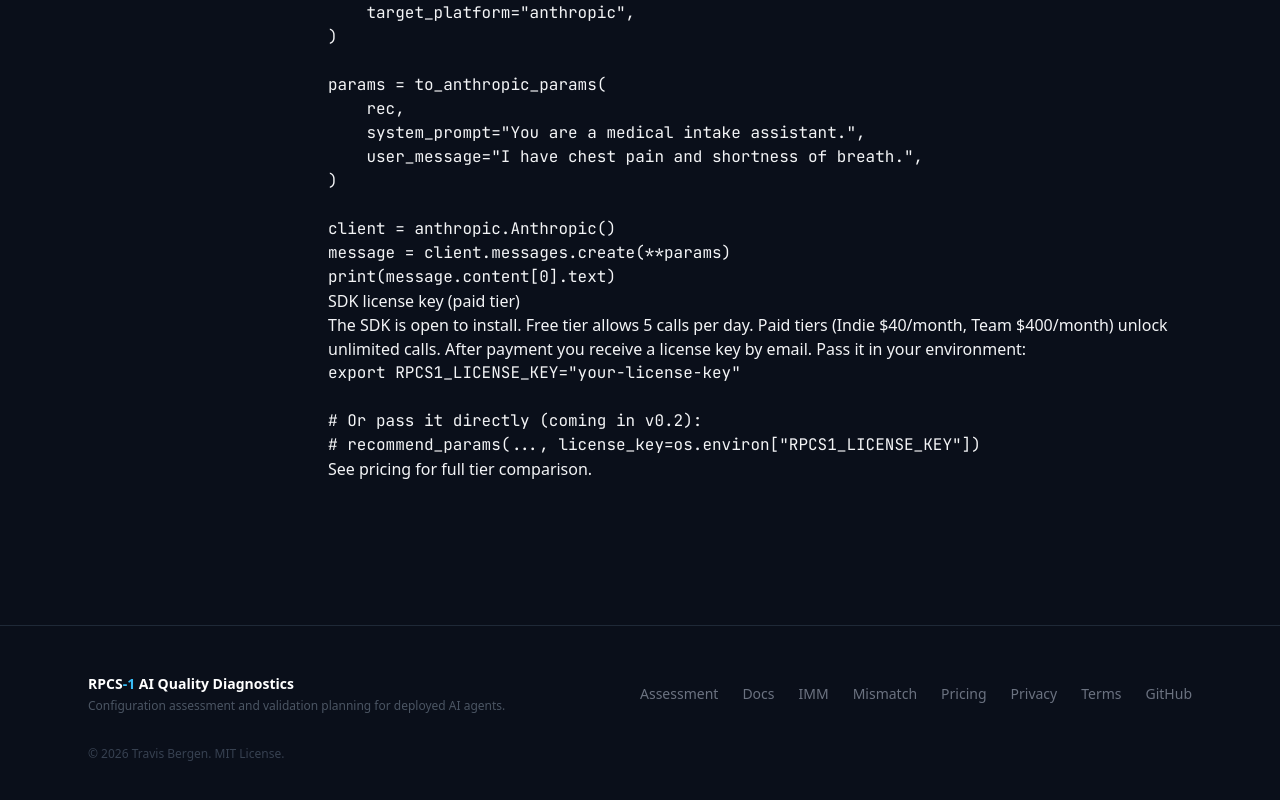
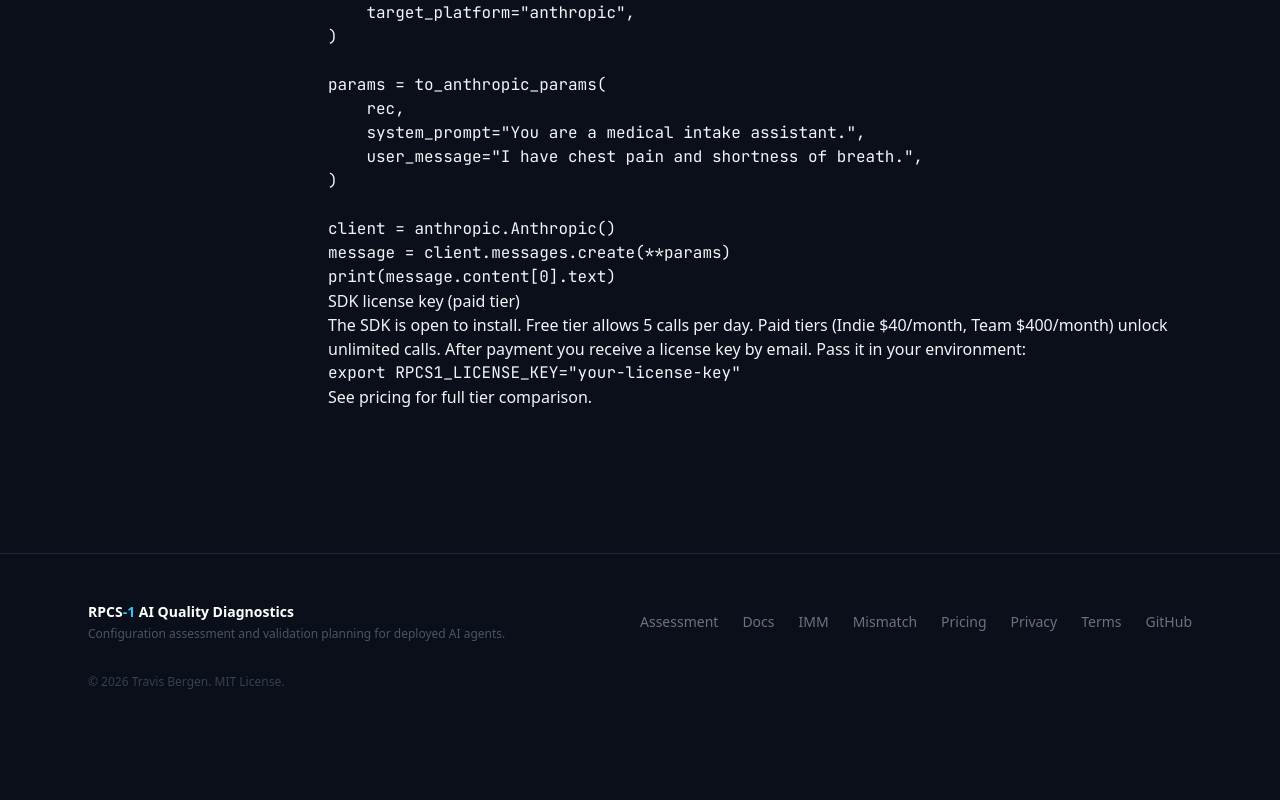
Before and after one commit to travisbergen2/rpcs1-sdk, a Next.js app in the folder packages/web/: page /docs/getting-started in a window 1280 px wide. Shown: the part 1352-2152 px from the top of the page. After the commit the page ends 2090 px from the top, so only its background shows below. Built offline with nearby package versions, Linux system fonts and the light colour scheme.

Commit message:
Update page.tsx

```diff
--- a/packages/web/app/docs/getting-started/page.tsx
+++ b/packages/web/app/docs/getting-started/page.tsx
@@ -85,9 +85,7 @@ print(message.content[0].text)`}</code></pre>
         After payment you receive a license key by email. Pass it in your environment:
       </p>
       <pre><code>{`export RPCS1_LICENSE_KEY="your-license-key"
-
-# Or pass it directly (coming in v0.2):
-# recommend_params(..., license_key=os.environ["RPCS1_LICENSE_KEY"])`}</code></pre>
+`}</code></pre>
 
       <p>
         See <a href="/pricing">pricing</a> for full tier comparison.
```
